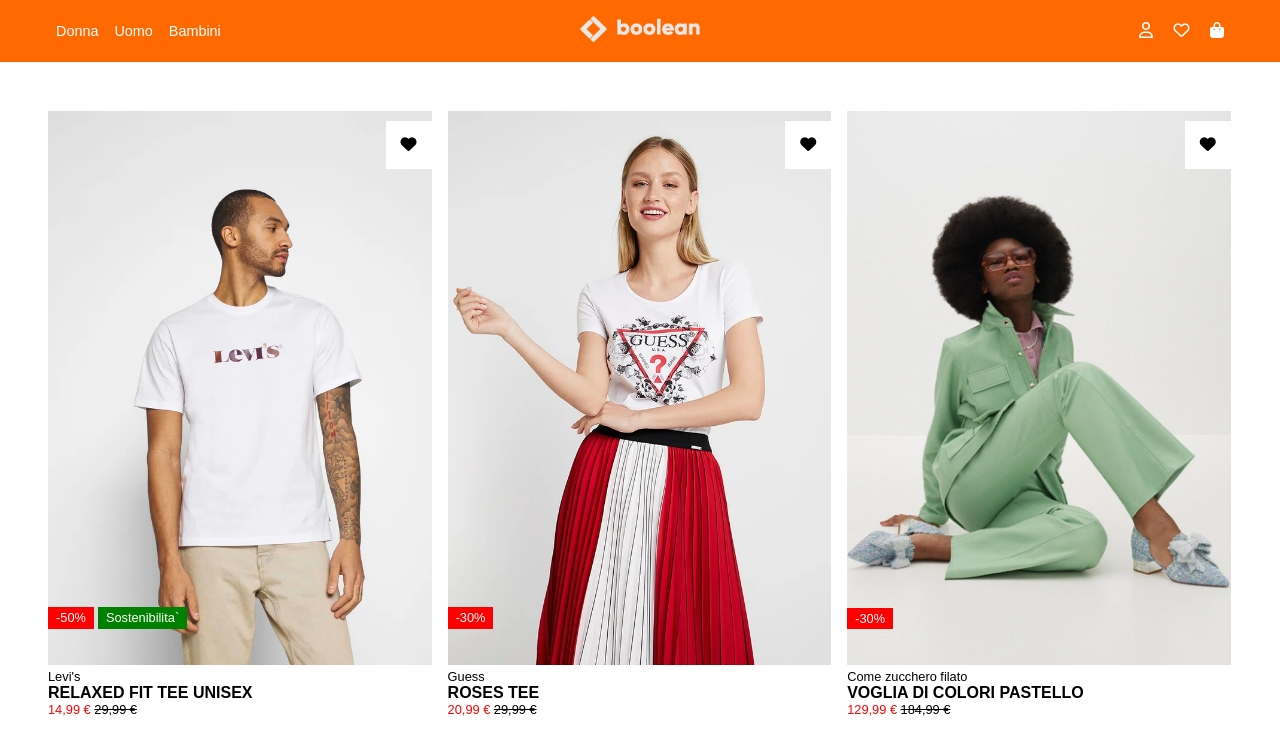
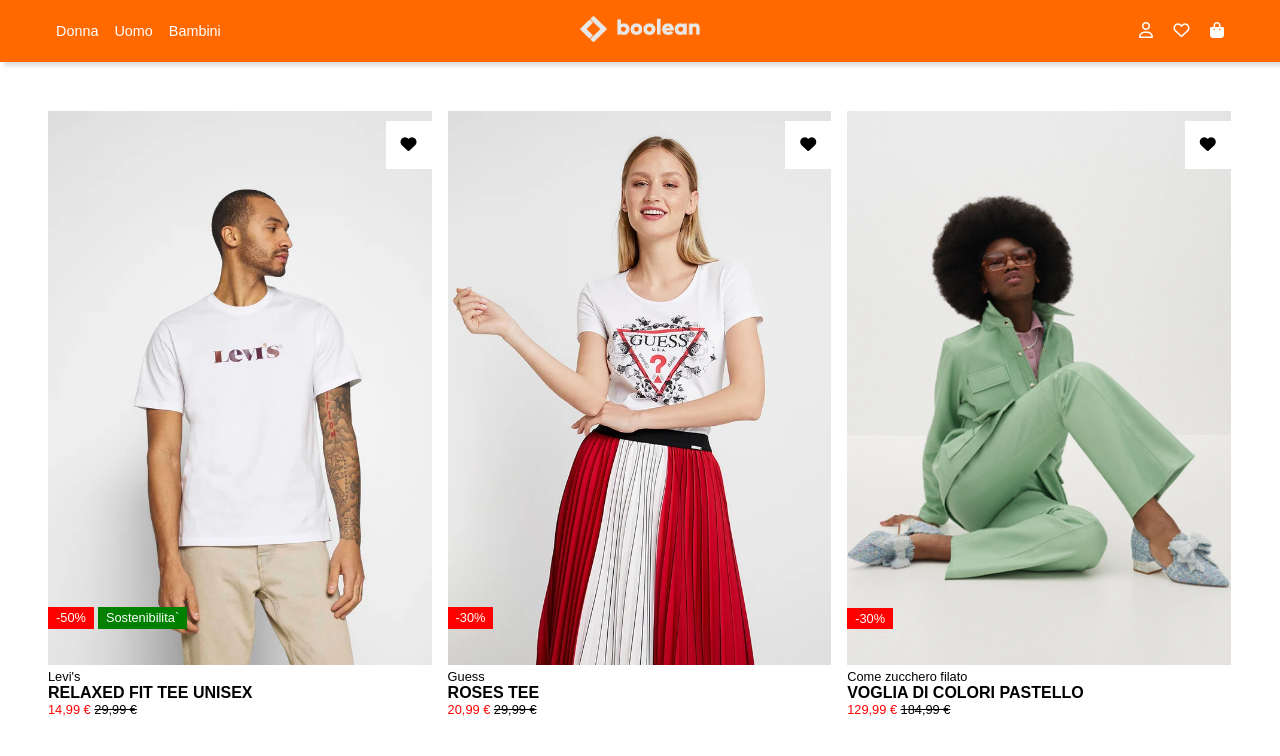
Before and after one commit to MarcoImpellizzeri/html-css-boolando, a plain HTML site: page index.html in a window 1280 px wide. Shown: the top 756 px of the page. Drawn offline with Linux system fonts and the light colour scheme.

Commit message:
header 1.4 added shadow

```diff
--- a/css/style.css
+++ b/css/style.css
@@ -30,6 +30,7 @@
     background-color: #FF6900;
     width: 100%;
     z-index: 1;
+    box-shadow: 4px 4px 4px #dedede;
 }
 
 .nav-cont {
```
